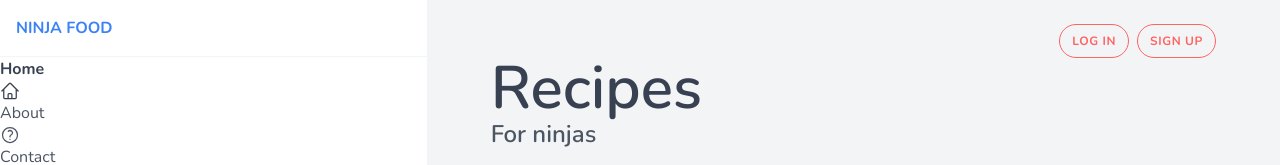
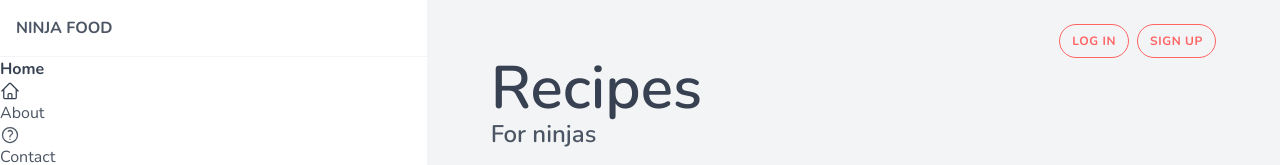
Before and after one commit to chungthehao/Tailwind-Ninja-Food, a website: page public/index.html in a window 1280 px wide. Shown: the top 165 px of the page. Drawn offline with nearby package versions, Linux system fonts and the light colour scheme.

Commit message:
Remove prev-testing code

```diff
--- a/public/index.html
+++ b/public/index.html
@@ -15,11 +15,7 @@
         <nav>
           <div>
             <h1 class="font-bold uppercase p-4 border-b border-gray-100">
-              <a
-                href="/"
-                class="text-green-500 sm:text-red-500 lg:text-blue-500"
-                >Ninja Food</a
-              >
+              <a href="/" class="">Ninja Food</a>
             </h1>
           </div>
           <ul>
```
